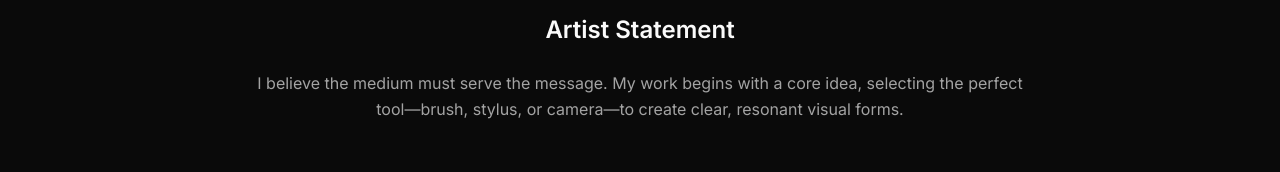
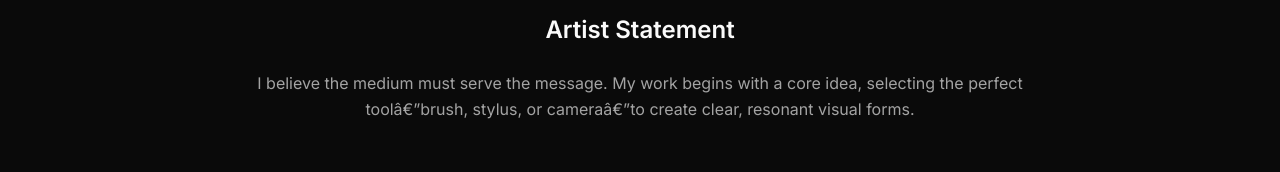
Before and after one commit to shourav-r/shourav-rahman, a Next.js app: page /about in a window 1280 px wide. Shown: the part 1404-1576 px from the top of the page. Built offline with nearby package versions, Linux system fonts and the light colour scheme; no server answers.

Commit message:
fix: remove literal newline in AboutPageMain JSX

```diff
--- a/src/components/about/AboutPageMain.tsx
+++ b/src/components/about/AboutPageMain.tsx
@@ -187,7 +187,7 @@ export default function AboutPage() {
               Artist Statement
             </h3>
             <p className="text-muted-foreground leading-relaxed">
-            I believe the medium must serve the message. My work begins with a core idea, selecting the perfect tool—brush, stylus, or camera—to create clear, resonant visual forms.
+            I believe the medium must serve the message. My work begins with a core idea, selecting the perfect toolâ€”brush, stylus, or cameraâ€”to create clear, resonant visual forms.
             </p>
           </motion.div>
         </div>
```
